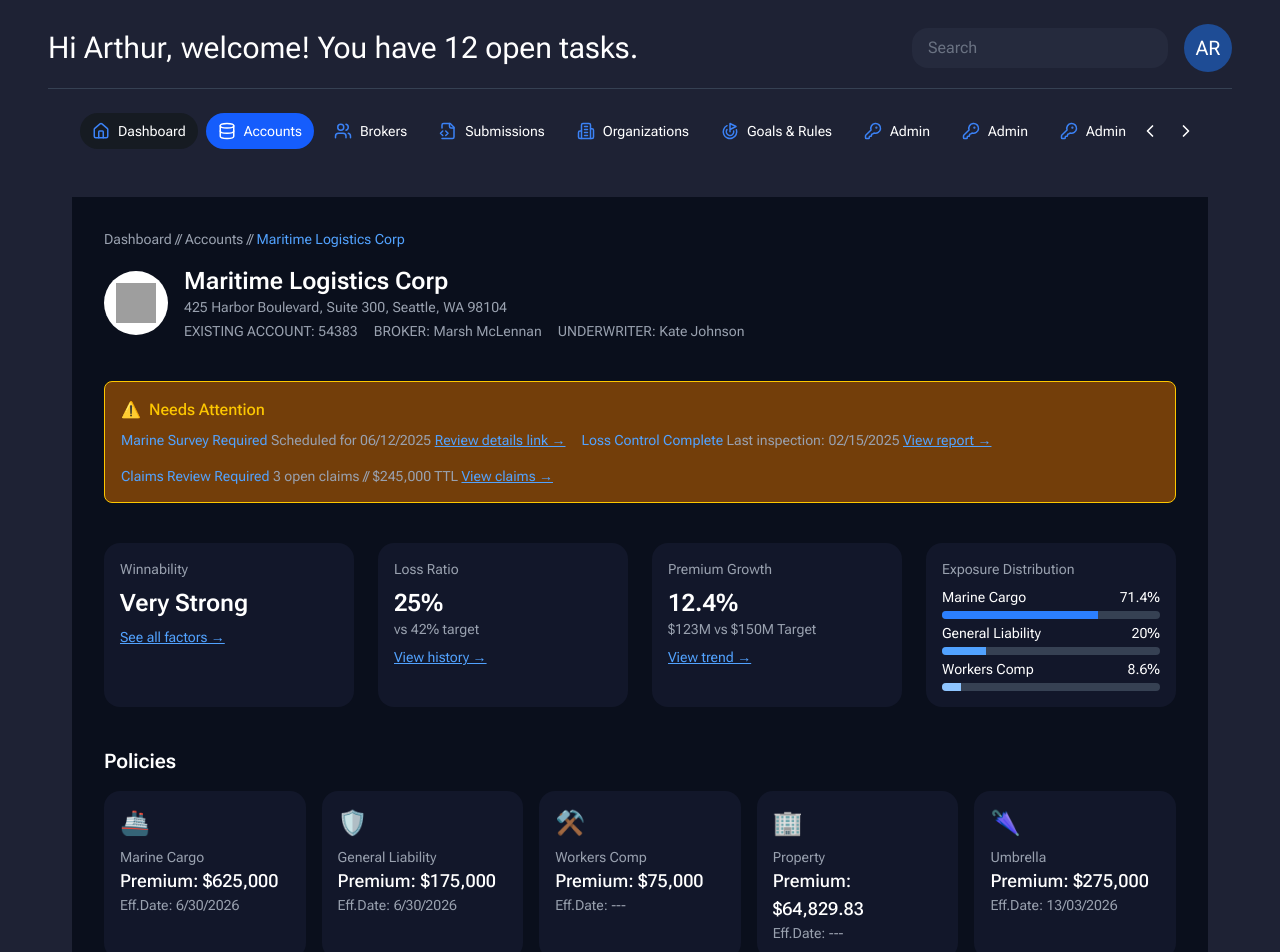
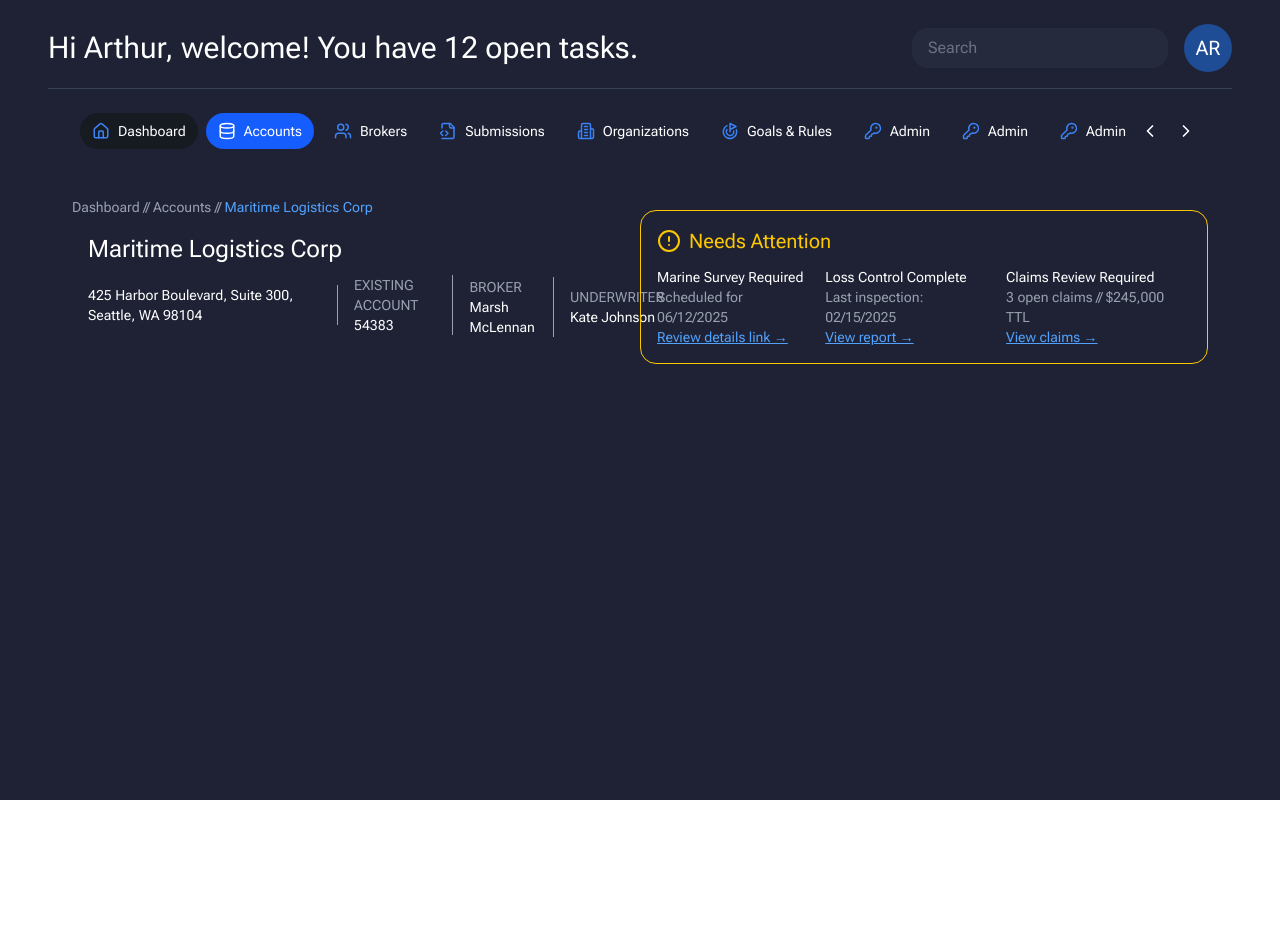
Before and after one commit to OlgaMinaievaWebDev/dashboard-ui, a React (Vite) app: page /accounts in a window 1280 px wide. Shown: the top 952 px of the page. After the commit the page ends 800 px from the top, so only its background shows below. Built offline with nearby package versions, Linux system fonts and the light colour scheme; grey boxes are pictures that could not be loaded.

Commit message:
Header ans AttentionBanner added

```diff
--- /dev/null
+++ b/src/components/accounts/AttentionBanner.jsx
@@ -0,0 +1,45 @@
+import { CircleAlert } from "lucide-react";
+
+function AttentionBanner() {
+  return (
+    <div className="border border-yellow-400 p-4 rounded-2xl space-y-2">
+      <div className="text-yellow-400 text-xl flex items-center">
+        <span className="mr-2">
+          <CircleAlert />
+        </span>
+        Needs Attention
+      </div>
+
+      <div className="flex justify-between gap-2 text-sm mt-3">
+        {/* Item 1 */}
+        <div >
+          <p className="text-md">Marine Survey Required</p>
+          <p className="text-gray-400">Scheduled for 06/12/2025</p>
+          <a href="#" className="underline block text-blue-400">
+            Review details link →
+          </a>
+        </div>
+
+        {/* Item 2 */}
+        <div >
+          <p className="text-md">Loss Control Complete</p>
+          <p className="text-gray-400">Last inspection: 02/15/2025</p>
+          <a href="#" className="underline block text-blue-400">
+            View report →
+          </a>
+        </div>
+
+        {/* Item 3 */}
+        <div >
+          <p className="text-md">Claims Review Required</p>
+          <p className="text-gray-400">3 open claims // $245,000 TTL</p>
+          <a href="#" className="underline block text-blue-400">
+            View claims →
+          </a>
+        </div>
+      </div>
+    </div>
+  );
+}
+
+export default AttentionBanner;
--- a/src/components/accounts/Header.jsx
+++ b/src/components/accounts/Header.jsx
@@ -1,180 +1,48 @@
-import React from "react";
+import logoImg from "../../assets/Ship-Logo.jpg";
 
-const Header = () => {
+
+function Header() {
   return (
-    <div className="min-h-screen bg-[#0A0F1C] text-white p-8 space-y-10">
-      {/* Breadcrumb and Header */}
     <div>
       <p className="text-sm text-gray-400">
         Dashboard // Accounts //{" "}
         <span className="text-blue-400">Maritime Logistics Corp</span>
       </p>
       <div className="flex items-center space-x-4 mt-4">
-          <div className="w-16 h-16 bg-white rounded-full flex items-center justify-center">
-            <img src="/logo-placeholder.png" alt="Logo" className="w-10 h-10" />
+        <div className="w-20 h-18 rounded-full flex items-center justify-center">
+          <img src={logoImg} alt="Logo" className="rounded-full w-20 h-18 " />
         </div>
+        <div className="flex flex-col justify-center pr-4">
           <div>
-            <h1 className="text-2xl font-semibold">Maritime Logistics Corp</h1>
-            <p className="text-sm text-gray-400">
+            <h1 className="text-2xl space-x-1">Maritime Logistics Corp</h1>
+          </div>
+          <div className="flex items-center justify-evenly space-x-4 text-sm mt-2 w-xl">
+            <div>
+              <p className="text-sm border-r border-gray-400">
                 425 Harbor Boulevard, Suite 300, Seattle, WA 98104
               </p>
-            <div className="flex space-x-4 text-sm text-gray-400 mt-1">
-              <span>EXISTING ACCOUNT: 54383</span>
-              <span>BROKER: Marsh McLennan</span>
-              <span>UNDERWRITER: Kate Johnson</span>
+            </div>
+            <div className="flex flex-col text-sm border-r border-gray-400 text-gray-400">
+              <p>
+                EXISTING ACCOUNT <span className="text-white block">54383</span>
+              </p>
+            </div>
+            <div className="flex flex-col space-x-4 text-sm text-gray-400 mt-1 border-r border-gray-400">
+              <p>
+                BROKER <span className="text-white block">Marsh McLennan</span>
+              </p>
+            </div>
+            <div className="flex flex-col space-x-4 text-sm text-gray-400 mt-1">
+              <p>
+                UNDERWRITER
+                <span className="text-white block">Kate Johnson</span>
+              </p>
             </div>
           </div>
         </div>
       </div>
-
-      {/* Attention Banner */}
-      <div className="border border-yellow-400 bg-yellow-900 bg-opacity-10 p-4 rounded-lg space-y-2">
-        <p className="text-yellow-400 font-medium flex items-center">
-          <span className="mr-2">⚠️</span> Needs Attention
-        </p>
-        <div className="flex flex-wrap gap-4 text-sm text-blue-400">
-          <p>
-            Marine Survey Required{" "}
-            <span className="text-gray-400">Scheduled for 06/12/2025</span>{" "}
-            <a href="#" className="underline">
-              Review details link →
-            </a>
-          </p>
-          <p>
-            Loss Control Complete{" "}
-            <span className="text-gray-400">Last inspection: 02/15/2025</span>{" "}
-            <a href="#" className="underline">
-              View report →
-            </a>
-          </p>
-          <p>
-            Claims Review Required{" "}
-            <span className="text-gray-400">3 open claims // $245,000 TTL</span>{" "}
-            <a href="#" className="underline">
-              View claims →
-            </a>
-          </p>
-        </div>
-      </div>
-
-      {/* Performance Metrics */}
-      <div className="grid grid-cols-1 md:grid-cols-4 gap-6">
-        <div className="bg-[#12172A] rounded-2xl p-4">
-          <p className="text-sm text-gray-400 mb-2">Winnability</p>
-          <h2 className="text-2xl font-semibold">Very Strong</h2>
-          <a
-            href="#"
-            className="text-blue-400 text-sm underline mt-2 inline-block"
-          >
-            See all factors →
-          </a>
-        </div>
-        <div className="bg-[#12172A] rounded-2xl p-4">
-          <p className="text-sm text-gray-400 mb-2">Loss Ratio</p>
-          <h2 className="text-2xl font-semibold">25%</h2>
-          <p className="text-sm text-gray-400">vs 42% target</p>
-          <a
-            href="#"
-            className="text-blue-400 text-sm underline mt-2 inline-block"
-          >
-            View history →
-          </a>
-        </div>
-        <div className="bg-[#12172A] rounded-2xl p-4">
-          <p className="text-sm text-gray-400 mb-2">Premium Growth</p>
-          <h2 className="text-2xl font-semibold">12.4%</h2>
-          <p className="text-sm text-gray-400">$123M vs $150M Target</p>
-          <a
-            href="#"
-            className="text-blue-400 text-sm underline mt-2 inline-block"
-          >
-            View trend →
-          </a>
-        </div>
-        <div className="bg-[#12172A] rounded-2xl p-4">
-          <p className="text-sm text-gray-400 mb-2">Exposure Distribution</p>
-          <div className="space-y-1">
-            <div className="text-sm flex justify-between">
-              <span>Marine Cargo</span>
-              <span>71.4%</span>
-            </div>
-            <div className="w-full h-2 bg-gray-700 rounded-full overflow-hidden">
-              <div
-                className="bg-blue-500 h-full"
-                style={{ width: "71.4%" }}
-              ></div>
-            </div>
-            <div className="text-sm flex justify-between">
-              <span>General Liability</span>
-              <span>20%</span>
-            </div>
-            <div className="w-full h-2 bg-gray-700 rounded-full overflow-hidden">
-              <div
-                className="bg-blue-400 h-full"
-                style={{ width: "20%" }}
-              ></div>
-            </div>
-            <div className="text-sm flex justify-between">
-              <span>Workers Comp</span>
-              <span>8.6%</span>
-            </div>
-            <div className="w-full h-2 bg-gray-700 rounded-full overflow-hidden">
-              <div
-                className="bg-blue-300 h-full"
-                style={{ width: "8.6%" }}
-              ></div>
-            </div>
-          </div>
-        </div>
-      </div>
-
-      {/* Policies */}
-      <div>
-        <h2 className="text-xl font-semibold mb-4">Policies</h2>
-        <div className="grid grid-cols-1 sm:grid-cols-2 lg:grid-cols-3 xl:grid-cols-5 gap-4">
-          {[
-            {
-              title: "Marine Cargo",
-              premium: "$625,000",
-              date: "6/30/2026",
-              icon: "🚢",
-            },
-            {
-              title: "General Liability",
-              premium: "$175,000",
-              date: "6/30/2026",
-              icon: "🛡️",
-            },
-            {
-              title: "Workers Comp",
-              premium: "$75,000",
-              date: "---",
-              icon: "⚒️",
-            },
-            {
-              title: "Property",
-              premium: "$64,829.83",
-              date: "---",
-              icon: "🏢",
-            },
-            {
-              title: "Umbrella",
-              premium: "$275,000",
-              date: "13/03/2026",
-              icon: "🌂",
-            },
-          ].map((policy, index) => (
-            <div key={index} className="bg-[#12172A] rounded-2xl p-4">
-              <div className="text-2xl mb-2">{policy.icon}</div>
-              <p className="text-sm text-gray-400">{policy.title}</p>
-              <p className="text-lg font-medium">Premium: {policy.premium}</p>
-              <p className="text-sm text-gray-400">Eff.Date: {policy.date}</p>
-            </div>
-          ))}
-        </div>
-      </div>
     </div>
   );
-};
+}
 
 export default Header;
--- a/src/pages/Accounts.jsx
+++ b/src/pages/Accounts.jsx
@@ -1,11 +1,17 @@
 import Header from "../components/accounts/Header"
+import AttentionBanner from "../components/accounts/AttentionBanner";
 
 function Account() {
  return (
-  <div>
-   <Header/>
-  </div>
- )
+   <div className="space-y-10 flex justify-center items-center">
+     <div className="w-1/2">
+       <Header />
+     </div>
+     <div className="w-1/2">
+       <AttentionBanner />
+     </div>
+   </div>
+ );
 }
 
 export default Account
```
Also changed, not shown: src/assets/Ship-Logo.jpg (added). Lines whose indentation alone changed are shown as unchanged.
